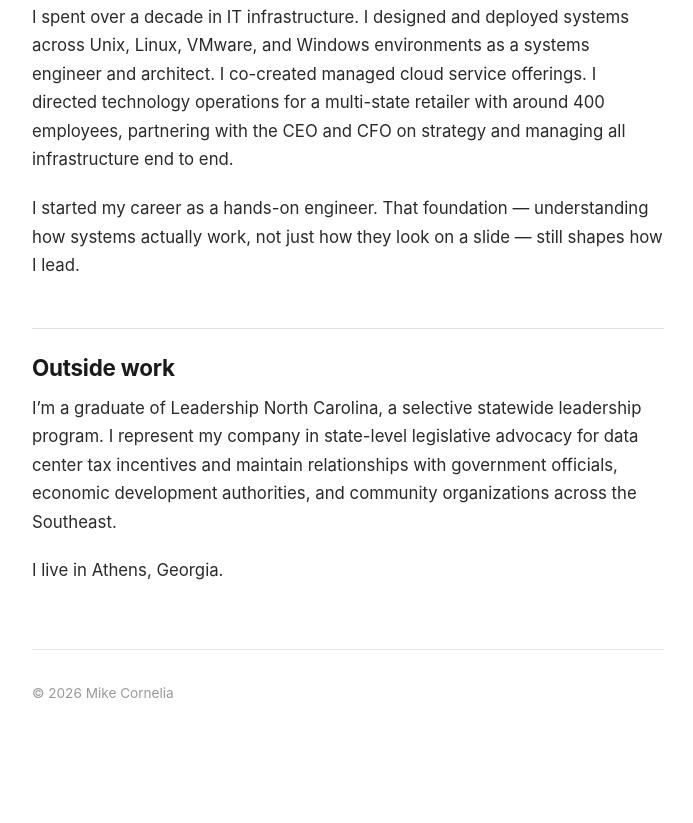
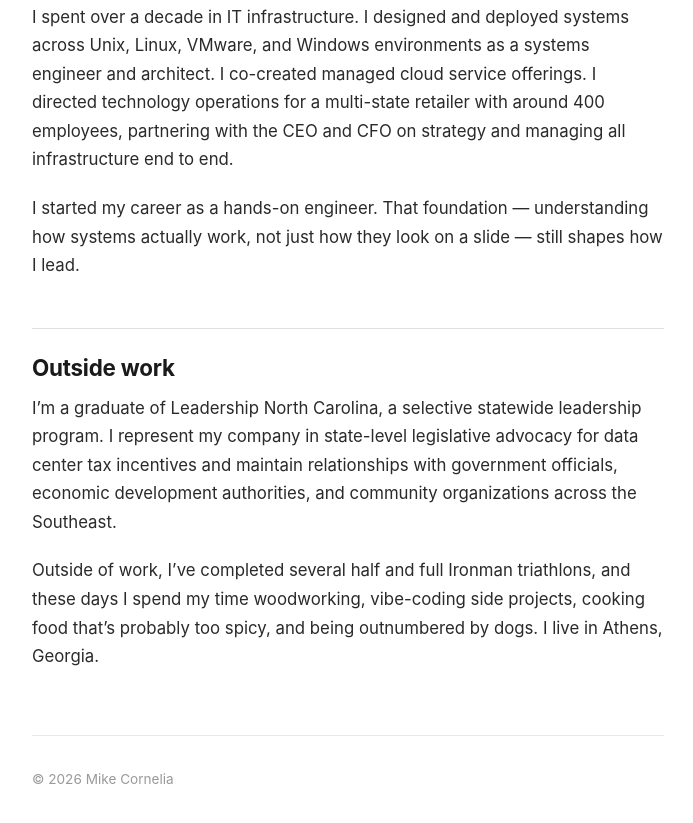
Before and after one commit to mcornelia/mcornelia, a plain HTML site: page about.html in a window 1280 px wide. Shown: the part 1201-2024 px from the top of the page, without its empty margins (292-985 px from the left). Before the commit the page ends 1938 px from the top, so only its background shows below. Drawn offline with Linux system fonts and the light colour scheme.

Commit message:
Update content

```diff
--- a/about.html
+++ b/about.html
@@ -47,7 +47,7 @@
 
     <p>I&rsquo;m a graduate of Leadership North Carolina, a selective statewide leadership program. I represent my company in state-level legislative advocacy for data center tax incentives and maintain relationships with government officials, economic development authorities, and community organizations across the Southeast.</p>
 
-    <p>I live in Athens, Georgia.</p>
+    <p>Outside of work, I&rsquo;ve completed several half and full Ironman triathlons, and these days I spend my time woodworking, vibe-coding side projects, cooking food that&rsquo;s probably too spicy, and being outnumbered by dogs. I live in Athens, Georgia.</p>
 
   </main>
 
```
Also changed, not shown: index.html (+1 -1 lines).
